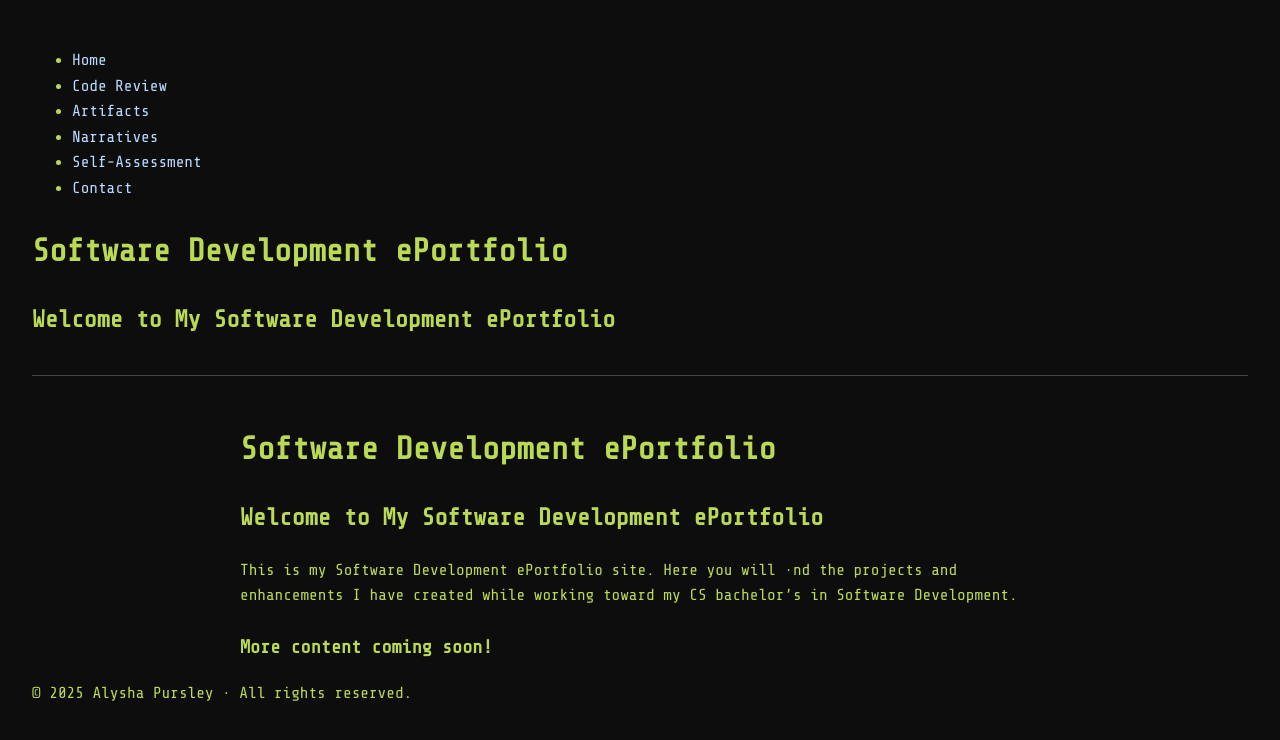
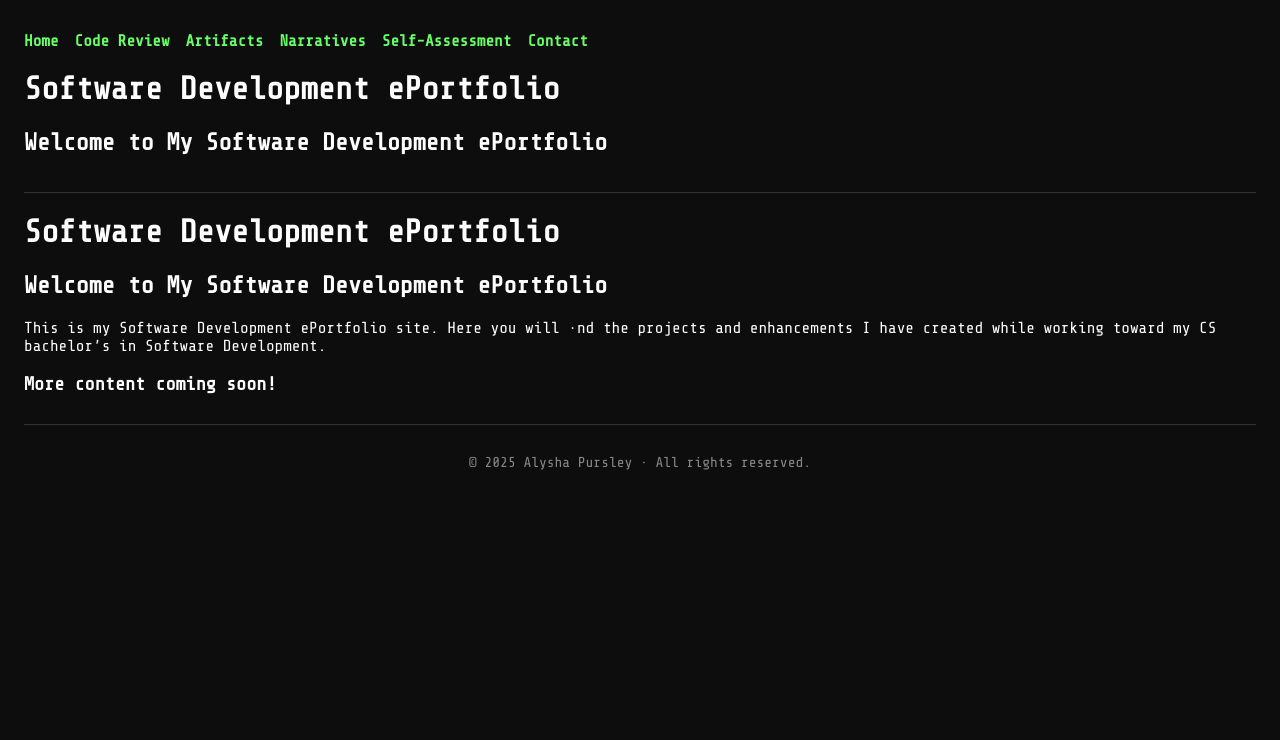
Before and after one commit to apursley2012/Software-Dev-ePortfolio, a Jekyll site: the page built from index.md, in a window 1280 px wide. Shown: the top 740 px of the page. Built offline with Jekyll 4.4.1, drawn with Linux system fonts in a browser that asks for light colours.

Commit message:
Update style.css

```diff
--- a/assets/css/style.css
+++ b/assets/css/style.css
@@ -1,47 +1,54 @@
-/* Load your custom font */
 @font-face {
   font-family: 'Share Tech Mono';
-  src: url('/assets/fonts/ShareTechMono-Regular.ttf') format('truetype');
+  src: url('../fonts/ShareTechMono-Regular.ttf') format('truetype');
   font-weight: normal;
   font-style: normal;
 }
 
-/* Global styles */
 body {
-  background-color: #0d0d0d;         /* hacker-style black/charcoal */
-  color: #bada55;                    /* hacker green */
+  background-color: #0d0d0d;
+  color: white;
   font-family: 'Share Tech Mono', monospace;
   margin: 0;
-  padding: 2rem;
-  line-height: 1.6;
+  padding: 0 1.5em;
 }
 
-/* Container styling */
-.container {
-  max-width: 800px;
-  margin: 0 auto;
+a {
+  color: #66ff66;
+  text-decoration: none;
 }
 
-/* Headings */
-h1, h2, h3 {
-  color: #bada55;
-  margin-top: 1.5rem;
-}
-
-/* Links */
-a {
-  color: #badaff;
-  text-decoration: none;
-}
 a:hover {
   text-decoration: underline;
 }
 
-/* Header section */
-header {
-  margin-bottom: 3rem;
-  border-bottom: 1px solid #444;
-  padding-bottom: 1rem;
+h1, h2, h3 {
+  color: #ffffff;
 }
 
-/* Fix for ./ issue – nothing to remove since we're not using Hacker */
+header.site-header {
+  padding: 1em 0;
+  border-bottom: 1px solid #333;
+}
+
+nav.top-nav ul {
+  list-style: none;
+  padding: 0;
+  display: flex;
+  flex-wrap: wrap;
+  gap: 1em;
+}
+
+nav.top-nav a {
+  color: #66ff66;
+  font-weight: bold;
+}
+
+footer.site-footer {
+  text-align: center;
+  margin-top: 2em;
+  padding: 1em 0;
+  font-size: 0.9em;
+  color: #888;
+  border-top: 1px solid #333;
+}
```
